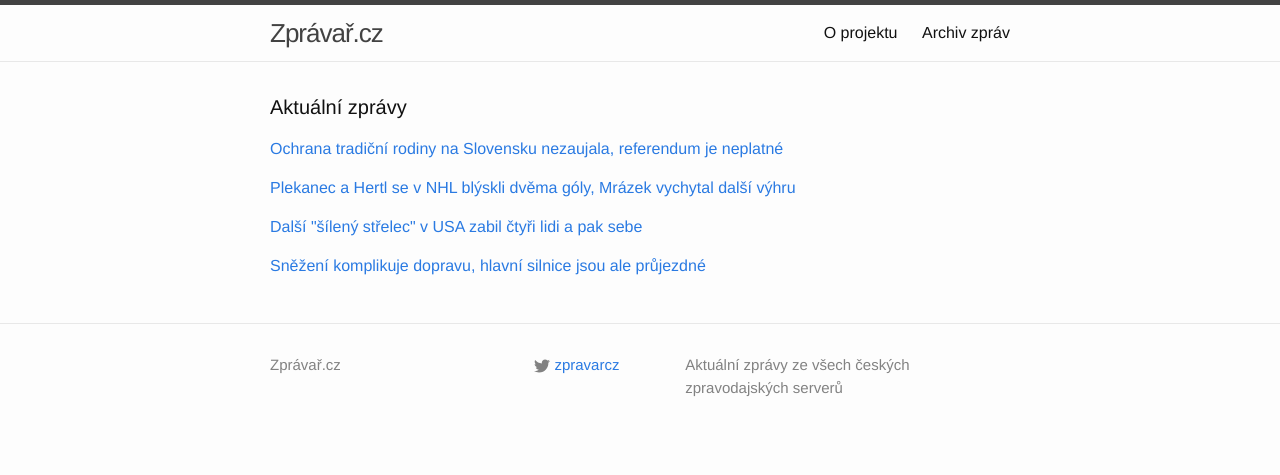
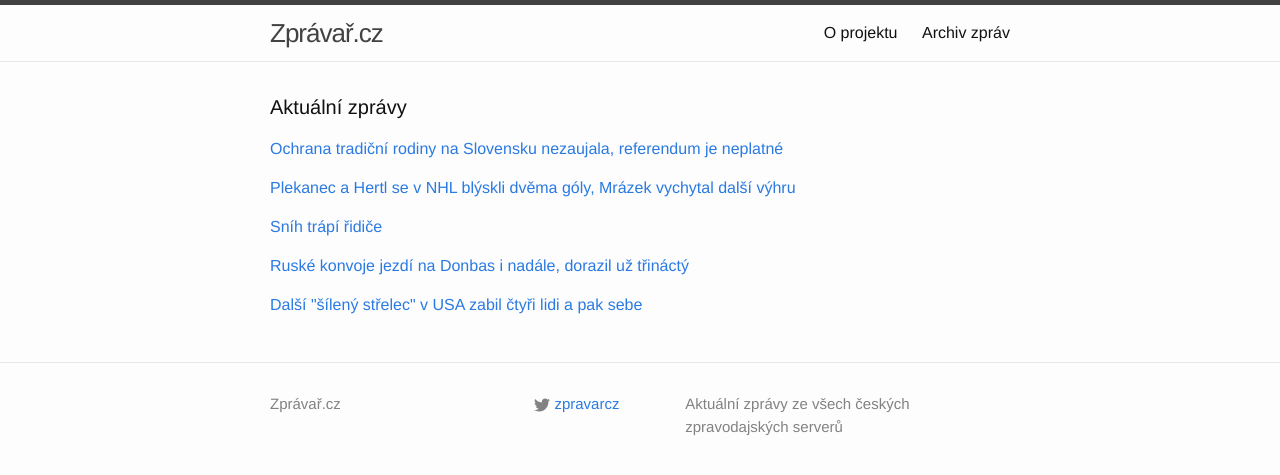
Before and after one commit to adliska/zpravar, a Jekyll site: the page built from index.html, in a window 1280 px wide. Shown: the top 475 px of the page. Built offline with Jekyll 4.4.1, drawn with Linux system fonts in a browser that asks for light colours.

Commit message:
zpravar news update

```diff
--- a/index.html
+++ b/index.html
@@ -27,18 +27,26 @@ layout: default
 <li><a href=http://hokej.idnes.cz/hokejova-nhl-zpravodajstvi-dpi-/nhl.aspx?c=A150208_071605_nhl_rou>Plekanec pomohl dvěma góly k výhře Montrealu, třemi body se blýskl Hertl - hokej.idnes.cz</a></li>
 <li><a href=http://sport.aktualne.cz/plekanec-dvema-goly-pokoril-devils-dvakrat-skoroval-i-hertl/r~60f32562af5c11e4a10c0025900fea04/>Plekanec dvěma góly pokořil Devils, dvakrát skóroval i Hertl - sport.aktualne.cz</a></li>
 </ul>
-</div><p><a href="javascript:;" onclick="toggle_visibility('zpravy2')">Další "šílený střelec" v USA zabil čtyři lidi a pak sebe</a></p>
+</div><p><a href="javascript:;" onclick="toggle_visibility('zpravy2')">Sníh trápí řidiče</a></p>
 <div id="zpravy2" style="display:none">
+<ul>
+<li><a href=http://www.novinky.cz/domaci/361077-snih-trapi-ridice.html>Sníh trápí řidiče - www.novinky.cz</a></li>
+<li><a href=http://zpravy.idnes.cz/doprava-v-cesku-snezeni-zaveje-doprava-dy4-/domaci.aspx?c=A150208_083524_domaci_jw>Sněžení komplikuje dopravu, hlavní silnice jsou ale průjezdné - zpravy.idnes.cz</a></li>
+<li><a href=http://www.ceskatelevize.cz/ct24/domaci/300953-zima-o-sobe-opet-dava-vedet-opatrni-by-meli-byt-hlavne-ridici/>Zima o sobě opět dává vědět, opatrní by měli být hlavně řidiči - www.ceskatelevize.cz</a></li>
+<li><a href=http://www.ceskenoviny.cz/zpravy/zpravy/dopravu-komplikuje-snih-a-vitr/1178738>Dopravu komplikuje sníh a vítr - www.ceskenoviny.cz</a></li>
+</ul>
+</div><p><a href="javascript:;" onclick="toggle_visibility('zpravy3')">Ruské konvoje jezdí na Donbas i nadále, dorazil už třináctý</a></p>
+<div id="zpravy3" style="display:none">
+<ul>
+<li><a href=http://zpravy.e15.cz/zahranicni/udalosti/ruske-konvoje-jezdi-na-donbas-i-nadale-dorazil-uz-trinacty-1160701>Ruské konvoje jezdí na Donbas i nadále, dorazil už třináctý - zpravy.e15.cz</a></li>
+<li><a href=http://www.lidovky.cz/do-donecku-a-luhanska-dorazil-konvoj-s-pomoci-celni-kontrolou-prosel-1jg-/zpravy-svet.aspx?c=A150208_091040_ln_zahranici_ele>Do Doněcku a Luhanska dorazil konvoj s pomocí, „celní kontrolou prošel“  - www.lidovky.cz</a></li>
+<li><a href=http://www.ceskenoviny.cz/zpravy/zpravy/do-oblasti-donbasu-dorazil-z-ruska-13-konvoj-s-pomoci/1178754>Do oblasti Donbasu dorazil z Ruska 13 konvoj s pomocí - www.ceskenoviny.cz</a></li>
+</ul>
+</div><p><a href="javascript:;" onclick="toggle_visibility('zpravy4')">Další "šílený střelec" v USA zabil čtyři lidi a pak sebe</a></p>
+<div id="zpravy4" style="display:none">
 <ul>
 <li><a href=http://zpravy.aktualne.cz/zahranici/dalsi-sileny-strelec-v-usa-zabil-ctyri-lidi-a-pak-sebe/r~e148aa50af6311e4a10c0025900fea04/>Další "šílený střelec" v USA zabil čtyři lidi a pak sebe - zpravy.aktualne.cz</a></li>
 <li><a href=http://www.ceskenoviny.cz/zpravy/zpravy/pri-strelbe-v-usa-zemrelo-pet-lidi-vcetne-strelce/1178737>Při střelbě v USA zemřelo pět lidí, včetně střelce - www.ceskenoviny.cz</a></li>
 <li><a href=http://www.novinky.cz/zahranicni/361069-pri-strelbe-v-usa-zemrelo-pet-lidi-vcetne-utocnika.html>Při střelbě v USA zemřelo pět lidí včetně útočníka - www.novinky.cz</a></li>
 </ul>
-</div><p><a href="javascript:;" onclick="toggle_visibility('zpravy3')">Sněžení komplikuje dopravu, hlavní silnice jsou ale průjezdné</a></p>
-<div id="zpravy3" style="display:none">
-<ul>
-<li><a href=http://zpravy.idnes.cz/doprava-v-cesku-snezeni-zaveje-doprava-dy4-/domaci.aspx?c=A150208_083524_domaci_jw>Sněžení komplikuje dopravu, hlavní silnice jsou ale průjezdné - zpravy.idnes.cz</a></li>
-<li><a href=http://www.ceskatelevize.cz/ct24/domaci/300953-zima-o-sobe-opet-dava-vedet-opatrni-by-meli-byt-hlavne-ridici/>Zima o sobě opět dává vědět, opatrní by měli být hlavně řidiči - www.ceskatelevize.cz</a></li>
-<li><a href=http://www.ceskenoviny.cz/zpravy/zpravy/dopravu-komplikuje-snih-a-vitr/1178738>Dopravu komplikuje sníh a vítr - www.ceskenoviny.cz</a></li>
-</ul>
 </div></div>
```
